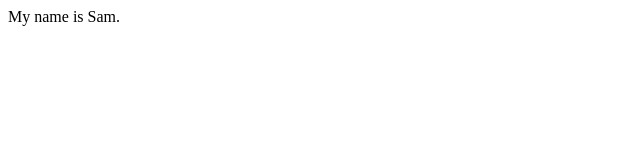
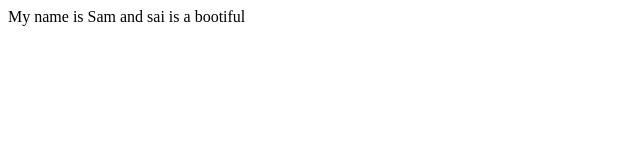
Before and after one commit to samirulkhan/first-project, a plain HTML site: page index.html in a window 1280 px wide. Shown: the whole page, without its empty margins (0-640 px from the left). Drawn offline with Linux system fonts and the light colour scheme.

Commit message:
Emphasize sai's booty

```diff
--- a/index.html
+++ b/index.html
@@ -7,6 +7,6 @@
     <title>Document</title>
 </head>
 <body>
-    My name is Sam.
+    My name is Sam and sai is a bootiful
 </body>
 </html>
```
